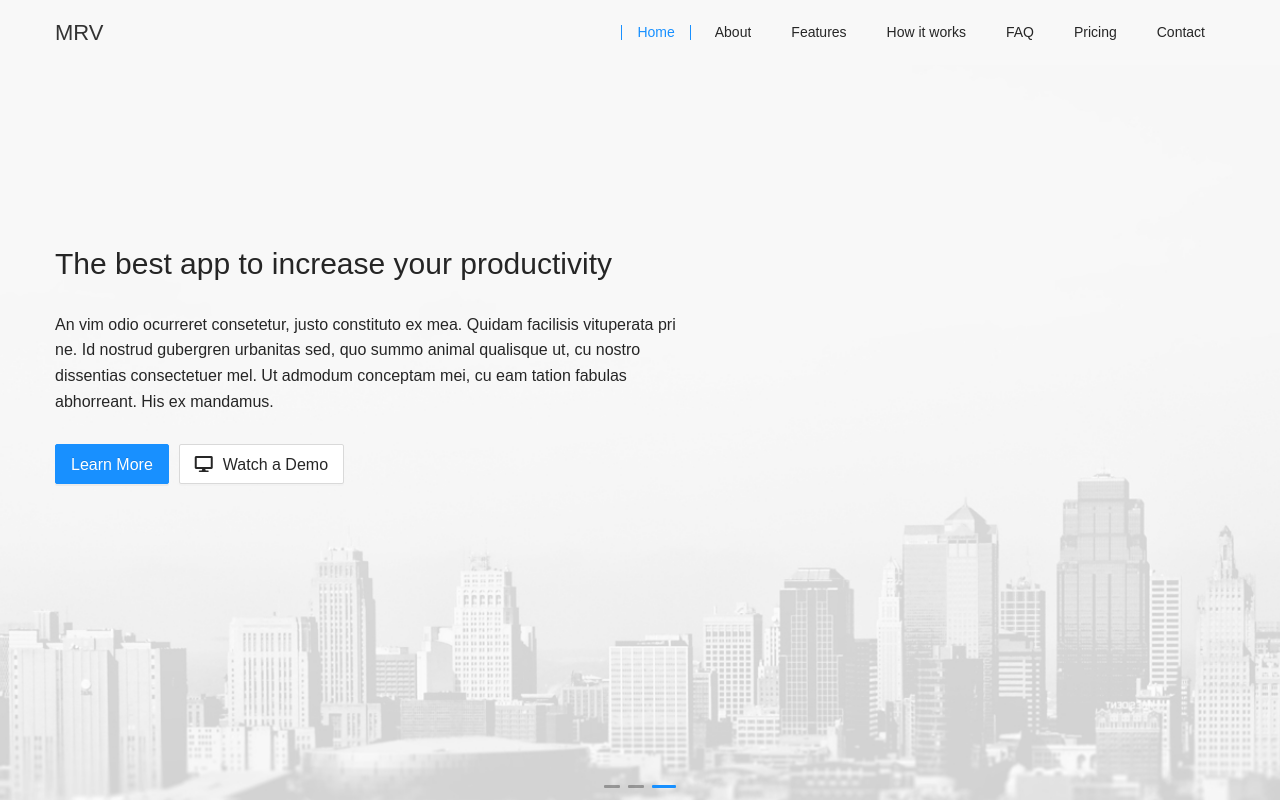
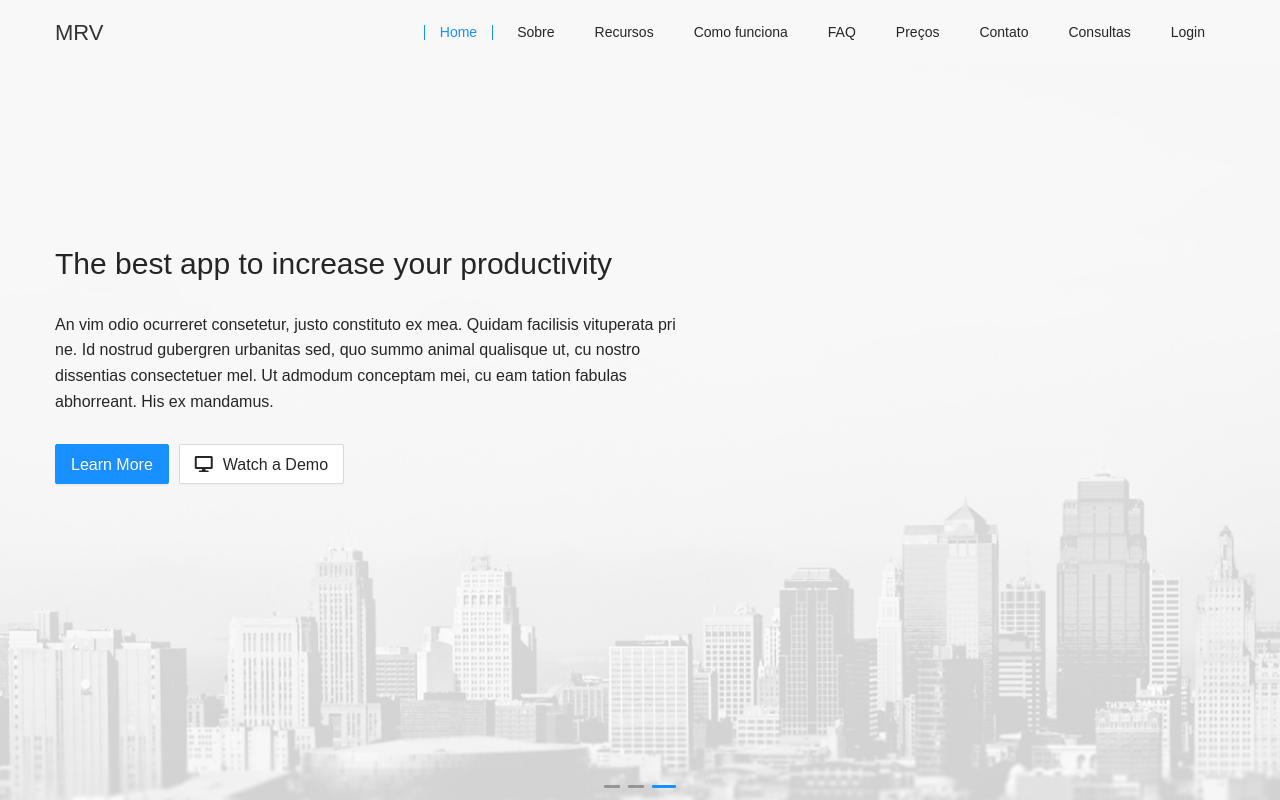
Before and after one commit to romulogp/mrv-ui, a React (Create React App) app: page / in a window 1280 px wide. Shown: the top 800 px of the page. Built offline with nearby package versions, Linux system fonts and the light colour scheme.

Commit message:
refactor: adjustments

```diff
--- a/src/components/Header/index.tsx
+++ b/src/components/Header/index.tsx
@@ -30,12 +30,14 @@
         <div className="mobileHidden">
           <Anchor targetOffset={targetOffset}>
             <Link href="#home" title="Home" />
-            <Link href="#about" title="About" />
-            <Link href="#feature" title="Features" />
-            <Link href="#works" title="How it works" />
+            <Link href="#about" title="Sobre" />
+            <Link href="#feature" title="Recursos" />
+            <Link href="#works" title="Como funciona" />
             <Link href="#faq" title="FAQ" />
-            <Link href="#pricing" title="Pricing" />
-            <Link href="#contact" title="Contact" />
+            <Link href="#pricing" title="Preços" />
+            <Link href="#contact" title="Contato" />
+            <Link href="/consultation" title="Consultas" />
+            <Link href="/login" title="Login" />
           </Anchor>
         </div>
         <div className="mobileVisible">
@@ -50,12 +52,14 @@
           >
             <Anchor targetOffset={targetOffset}>
               <Link href="#home" title="Home" />
-              <Link href="#about" title="About" />
-              <Link href="#feature" title="Features" />
-              <Link href="#works" title="How it works" />
+              <Link href="#about" title="Sobre" />
+              <Link href="#feature" title="Recursos" />
+              <Link href="#works" title="Como funciona" />
               <Link href="#faq" title="FAQ" />
-              <Link href="#pricing" title="Pricing" />
-              <Link href="#contact" title="Contact" />
+              <Link href="#pricing" title="Preços" />
+              <Link href="#contact" title="Contato" />
+              <Link href="/consultation" title="Consultas" />
+              <Link href="/login" title="Login" />
             </Anchor>
           </Drawer>
         </div>
```
